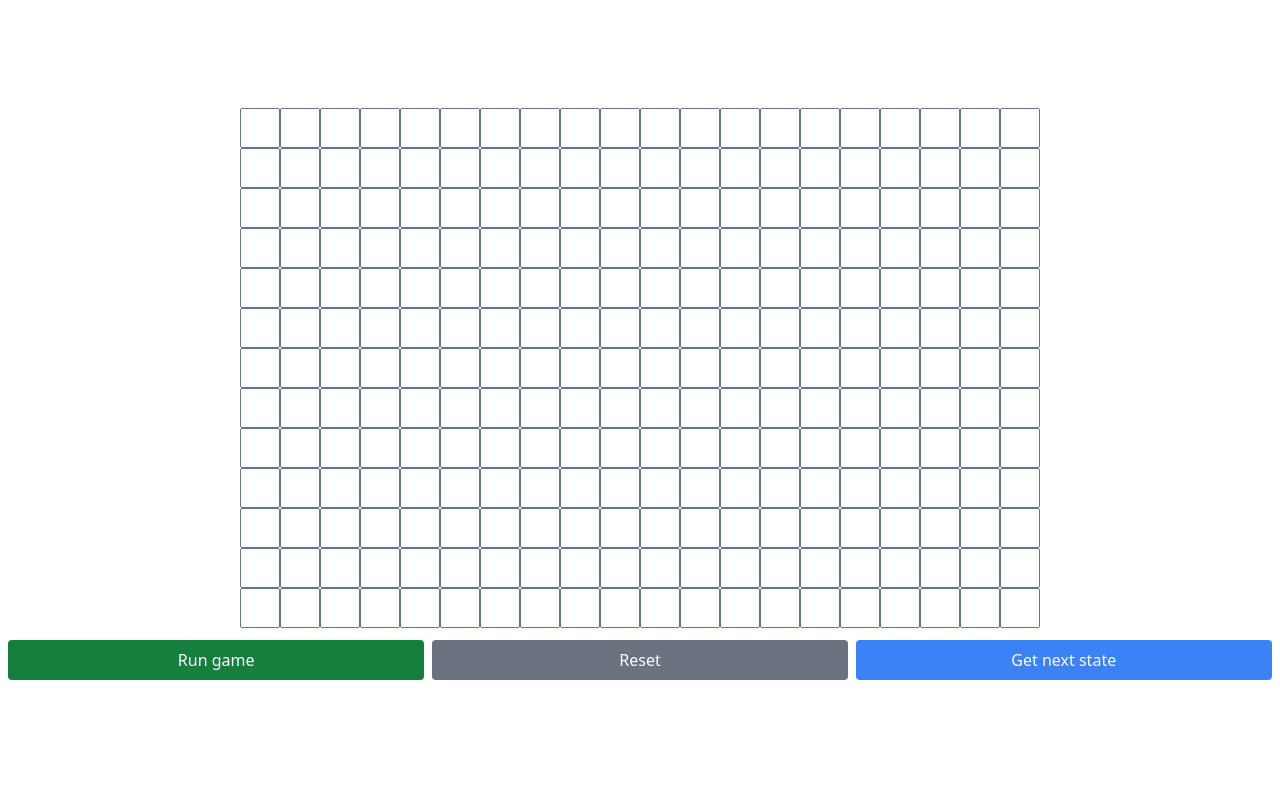
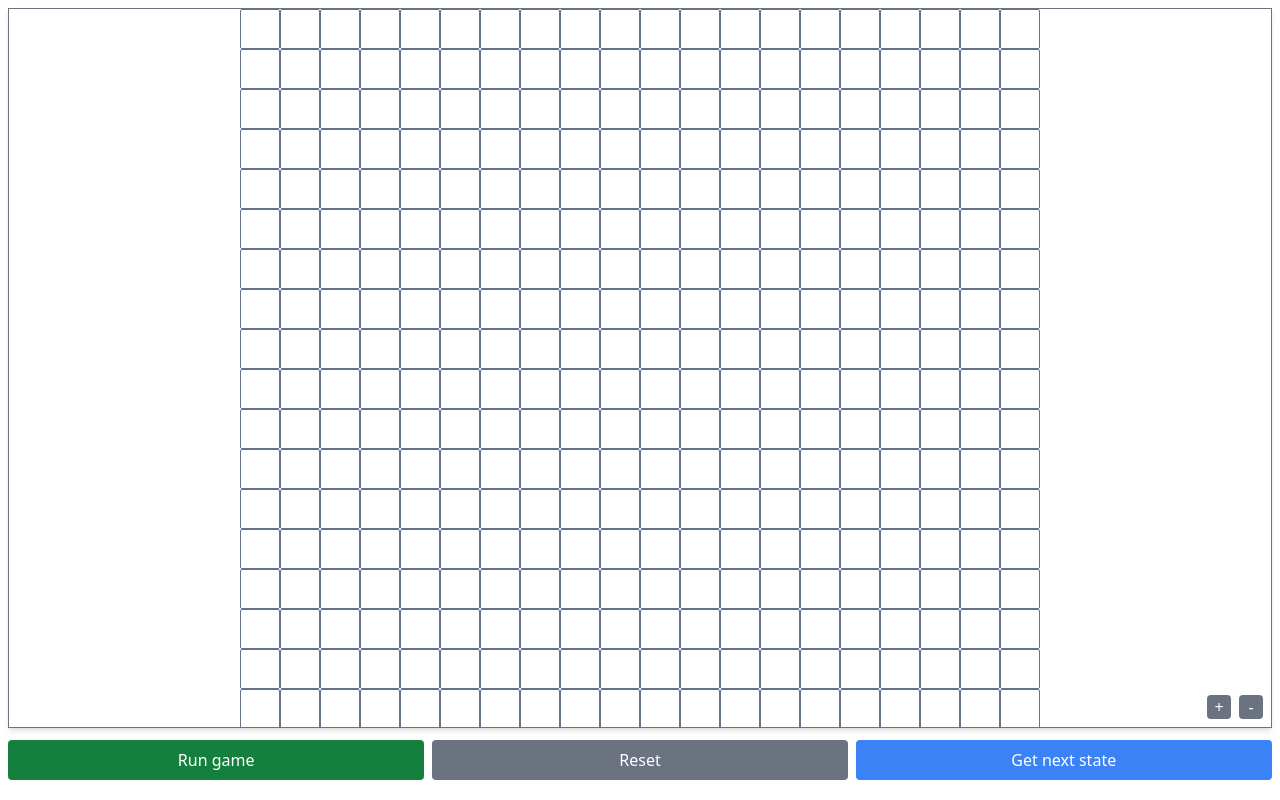
Before and after one commit to samdalvai/game-of-life, a React (Vite) app: page / in a window 1280 px wide. Built offline with nearby package versions, Linux system fonts and the light colour scheme.

Commit message:
Generalize zoom buttons for zoomable windows

```diff
--- a/src/App.tsx
+++ b/src/App.tsx
@@ -3,7 +3,7 @@ import GameBoard from "./components/GameBoard";
 function App() {
   return (
     <div className="w-screen h-screen bg-white flex flex-col justify-center items-center p-2">
-      <GameBoard rows={13} columns={20} />
+      <GameBoard rows={20} columns={20} />
     </div >
   );
 }
--- a/src/components/GameBoard.tsx
+++ b/src/components/GameBoard.tsx
@@ -5,6 +5,7 @@ import { getNextCellMatrixState } from "../core/rules";
 import TimedCounter from "./TimedCounter";
 import CellMatrixField from "./CellMatrixField";
 import Button from "./Button";
+import ZoomableWindow from "./ZoomableWindow";
 
 const GameBoard = ({ rows, columns }: { rows: number, columns: number }) => {
     const [cellMatrix, setCellMatrix] = useState<CellMatrix>(initializeCellMatrix(rows, columns));
@@ -33,8 +34,10 @@ const GameBoard = ({ rows, columns }: { rows: number, columns: number }) => {
         setGameRunning((current) => !current);
     };
 
-    return <div className="w-full flex flex-col justify-center">
-        <CellMatrixField cellMatrix={cellMatrix} onCellClick={handleCellClick} />
+    return <div className="w-full h-full flex flex-col justify-center">
+        <ZoomableWindow>
+            <CellMatrixField cellMatrix={cellMatrix} onCellClick={handleCellClick} />
+        </ZoomableWindow>
         <div className="py-3 w-full flex justify-between">
             <div className="pe-1 w-full">
                 {
--- a/src/components/ZoomableWindow.tsx
+++ b/src/components/ZoomableWindow.tsx
@@ -1,5 +1,6 @@
 import { useState } from 'react';
 import { ChildrenProps } from '../types/components';
+import { CallBack } from '../types/callbacks';
 
 function ZoomableWindow({ children }: { children: ChildrenProps }) {
     const [zoom, setZoom] = useState<number>(1);
@@ -12,27 +13,26 @@ function ZoomableWindow({ children }: { children: ChildrenProps }) {
         setZoom(zoom - 0.1);
     };
 
+    const ZoomButton = ({ onClick, sign }: { sign: '+' | '-', onClick: CallBack }) => {
+        return <button
+            className="flex items-center justify-center w-6 h-6 bg-gray-500 hover:bg-gray-600 text-white px-2 rounded ml-2"
+            onClick={onClick}
+        >
+            <span>{sign}</span>
+        </button>;
+    };
+
     return (
-        <div className="w-64 h-48 overflow-hidden border border-gray-500 relative">
+        <div className="w-full h-full overflow-hidden border border-gray-500 relative shadow-md">
             <div
                 className="w-full h-full transform origin-top-left transition-transform"
                 style={{ transform: `scale(${zoom})` }}
             >
                 {children}
             </div>
-            <div className="absolute bottom-2 right-2">
-                <button
-                    className="bg-blue-500 hover:bg-blue-600 text-white py-1 px-2 rounded"
-                    onClick={handleZoomIn}
-                >
-                    Zoom In
-                </button>
-                <button
-                    className="bg-red-500 hover:bg-red-600 text-white py-1 px-2 rounded ml-2"
-                    onClick={handleZoomOut}
-                >
-                    Zoom Out
-                </button>
+            <div className="flex absolute bottom-2 right-2">
+                <ZoomButton sign="+" onClick={handleZoomIn} />
+                <ZoomButton sign="-" onClick={handleZoomOut} />
             </div>
         </div>
     );
```
